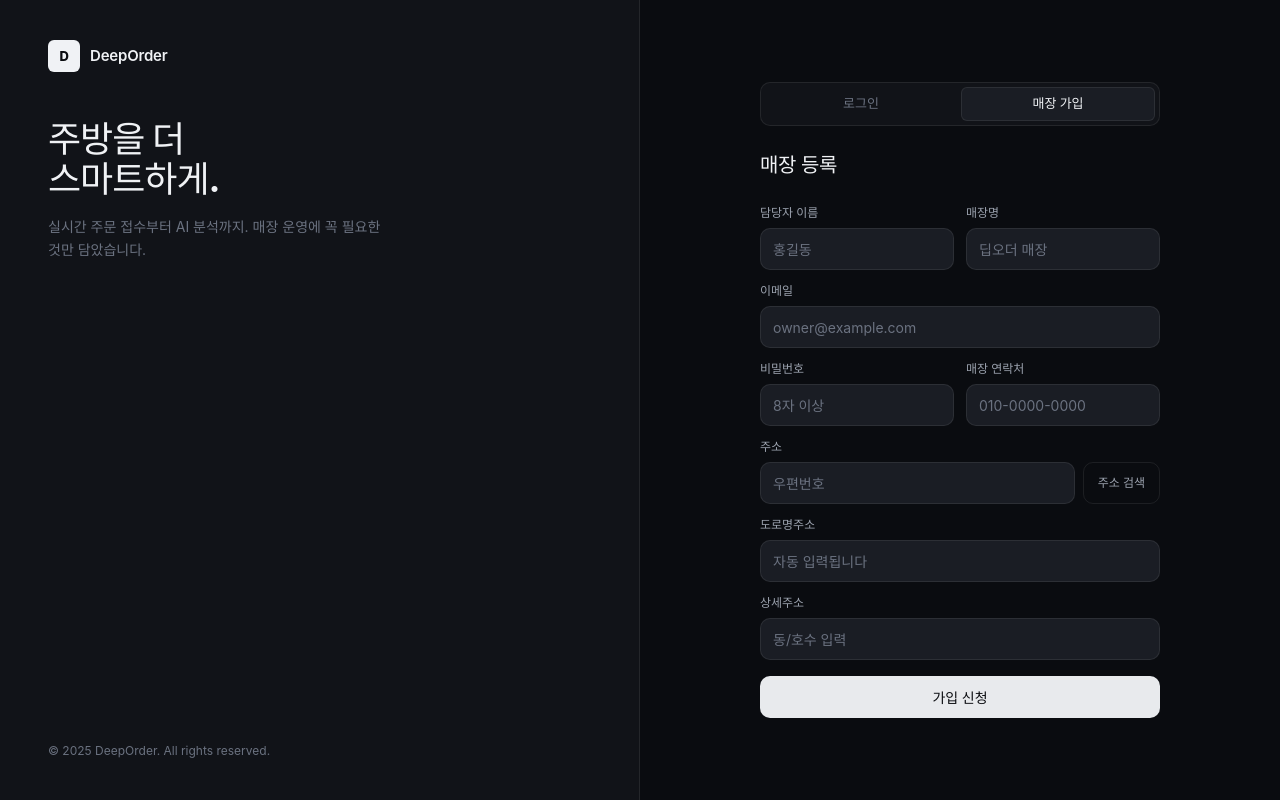
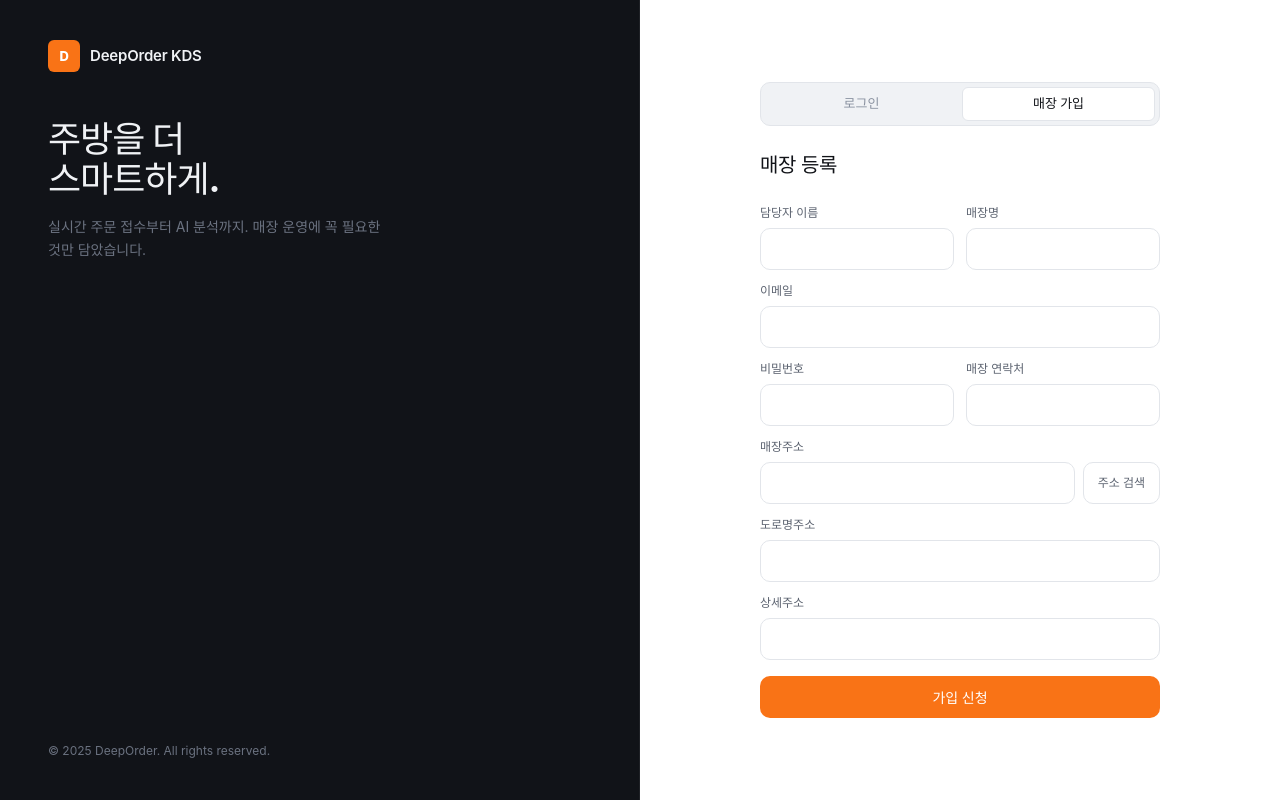
Before and after one commit to lshlabs/kds-web-temp, a React (Vite) app: page / in a window 1280 px wide. Both pictures are taken after a click on the tab "매장 가입". Built offline with nearby package versions, Linux system fonts and the light colour scheme; no server answers.

Commit message:
feat: add email saving and auto-login features, update brand name and styles
Co-authored-by: hu2chaso <125364307+lshlabs@users.noreply.github.com>

```diff
--- a/src/pages/AuthPage.tsx
+++ b/src/pages/AuthPage.tsx
@@ -1,4 +1,4 @@
-import { useEffect, useState } from "react";
+import { useEffect, useRef, useState } from "react";
 
 import { API_ORIGIN, ApiError, apiLogin, apiRegister } from "../lib/api";
 import type { AuthResponse, LoginRequest, RegisterRequest, RegisterResponse } from "../types";
@@ -32,6 +32,9 @@ export function AuthPage({ onLoginSuccess, onRegisterSuccess }: AuthPageProps) {
   const [submitting, setSubmitting] = useState(false);
   const [errorMessage, setErrorMessage] = useState<string | null>(null);
   const [addressHint, setAddressHint] = useState<string | null>(null);
+  const [rememberEmail, setRememberEmail] = useState(false);
+  const [autoLogin, setAutoLogin] = useState(false);
+  const emailRef = useRef<HTMLInputElement>(null);
 
   useEffect(() => {
     function handleMessage(event: MessageEvent) {
@@ -120,7 +123,7 @@ export function AuthPage({ onLoginSuccess, onRegisterSuccess }: AuthPageProps) {
         <div className="auth-hero-top">
           <div className="auth-brand">
             <div className="auth-brand-icon">D</div>
-            <span className="auth-brand-name">DeepOrder</span>
+            <span className="auth-brand-name">DeepOrder KDS</span>
           </div>
 
           <div className="auth-hero-headline">
@@ -158,9 +161,11 @@ export function AuthPage({ onLoginSuccess, onRegisterSuccess }: AuthPageProps) {
           </div>
 
           {/* Heading */}
-          <div className="auth-form-head">
-            <h2>{tab === "login" ? "다시 만나요" : "매장 등록"}</h2>
-          </div>
+          {tab === "register" && (
+            <div className="auth-form-head">
+              <h2>매장 등록</h2>
+            </div>
+          )}
 
           {/* Error */}
           {errorMessage ? <div className="banner error" role="alert">{errorMessage}</div> : null}
@@ -171,10 +176,10 @@ export function AuthPage({ onLoginSuccess, onRegisterSuccess }: AuthPageProps) {
                 <label htmlFor="login-email">이메일</label>
                 <input
                   id="login-email"
+                  ref={emailRef}
                   autoComplete="email"
                   name="email"
                   onChange={(e) => setLoginForm((c) => ({ ...c, email: e.target.value }))}
-                  placeholder="owner@example.com"
                   required
                   type="email"
                   value={loginForm.email}
@@ -189,11 +194,29 @@ export function AuthPage({ onLoginSuccess, onRegisterSuccess }: AuthPageProps) {
                   minLength={8}
                   name="password"
                   onChange={(e) => setLoginForm((c) => ({ ...c, password: e.target.value }))}
-                  placeholder="8자 이상"
                   required
                   type="password"
                   value={loginForm.password}
                 />
+              </div>
+
+              <div className="login-options">
+                <label className="checkbox-label">
+                  <input
+                    type="checkbox"
+                    checked={rememberEmail}
+                    onChange={(e) => setRememberEmail(e.target.checked)}
+                  />
+                  아이디 저장
+                </label>
+                <label className="checkbox-label">
+                  <input
+                    type="checkbox"
+                    checked={autoLogin}
+                    onChange={(e) => setAutoLogin(e.target.checked)}
+                  />
+                  자동 로그인
+                </label>
               </div>
 
               <button className="auth-submit" disabled={submitting} type="submit">
@@ -209,7 +232,6 @@ export function AuthPage({ onLoginSuccess, onRegisterSuccess }: AuthPageProps) {
                     id="reg-name"
                     name="name"
                     onChange={(e) => setRegisterForm((c) => ({ ...c, name: e.target.value }))}
-                    placeholder="홍길동"
                     required
                     value={registerForm.name}
                   />
@@ -220,7 +242,6 @@ export function AuthPage({ onLoginSuccess, onRegisterSuccess }: AuthPageProps) {
                     id="reg-store-name"
                     name="storeName"
                     onChange={(e) => setRegisterForm((c) => ({ ...c, storeName: e.target.value }))}
-                    placeholder="딥오더 매장"
                     required
                     value={registerForm.storeName}
                   />
@@ -234,7 +255,6 @@ export function AuthPage({ onLoginSuccess, onRegisterSuccess }: AuthPageProps) {
                   autoComplete="email"
                   name="email"
                   onChange={(e) => setRegisterForm((c) => ({ ...c, email: e.target.value }))}
-                  placeholder="owner@example.com"
                   required
                   type="email"
                   value={registerForm.email}
@@ -250,7 +270,6 @@ export function AuthPage({ onLoginSuccess, onRegisterSuccess }: AuthPageProps) {
                     minLength={8}
                     name="password"
                     onChange={(e) => setRegisterForm((c) => ({ ...c, password: e.target.value }))}
-                    placeholder="8자 이상"
                     required
                     type="password"
                     value={registerForm.password}
@@ -262,19 +281,17 @@ export function AuthPage({ onLoginSuccess, onRegisterSuccess }: AuthPageProps) {
                     id="reg-phone"
                     name="storePhone"
                     onChange={(e) => setRegisterForm((c) => ({ ...c, storePhone: e.target.value }))}
-                    placeholder="010-0000-0000"
                     value={registerForm.storePhone}
                   />
                 </div>
               </div>
 
               <div className="field">
-                <label>주소</label>
+                <label>매장주소</label>
                 <div className="field-inline">
                   <input
                     name="zipNo"
                     onChange={(e) => setRegisterForm((c) => ({ ...c, zipNo: e.target.value }))}
-                    placeholder="우편번호"
                     value={registerForm.zipNo}
                     readOnly
                   />
@@ -290,7 +307,6 @@ export function AuthPage({ onLoginSuccess, onRegisterSuccess }: AuthPageProps) {
                   id="reg-road-address"
                   name="roadAddress"
                   onChange={(e) => setRegisterForm((c) => ({ ...c, roadAddress: e.target.value }))}
-                  placeholder="자동 입력됩니다"
                   value={registerForm.roadAddress}
                   readOnly
                 />
@@ -302,7 +318,6 @@ export function AuthPage({ onLoginSuccess, onRegisterSuccess }: AuthPageProps) {
                   id="reg-address-detail"
                   name="addressDetail"
                   onChange={(e) => setRegisterForm((c) => ({ ...c, addressDetail: e.target.value }))}
-                  placeholder="동/호수 입력"
                   value={registerForm.addressDetail}
                 />
               </div>
--- a/src/styles.css
+++ b/src/styles.css
@@ -2,26 +2,34 @@
    Design tokens
 ───────────────────────────────────────────── */
 :root {
-  /* Brand */
-  --color-bg: #0a0c10;
-  --color-surface: #111318;
-  --color-surface-2: #1a1d24;
-  --color-border: rgba(255, 255, 255, 0.08);
-  --color-border-hover: rgba(255, 255, 255, 0.16);
+  /* Brand — light base + orange accent */
+  --color-bg: #f7f8fa;
+  --color-surface: #ffffff;
+  --color-surface-2: #f0f2f5;
+  --color-border: #e2e5ea;
+  --color-border-hover: #c8cdd6;
 
   /* Text */
-  --color-text: #f0f2f5;
-  --color-text-muted: #6b7280;
-  --color-text-subtle: #9ca3af;
+  --color-text: #111318;
+  --color-text-muted: #8a92a0;
+  --color-text-subtle: #5c6370;
 
-  /* Accent */
-  --color-accent: #e8eaed;
-  --color-accent-fg: #0a0c10;
+  /* Accent — warm orange */
+  --color-accent: #f97316;
+  --color-accent-hover: #ea6a0a;
+  --color-accent-fg: #ffffff;
+  --color-accent-subtle: rgba(249, 115, 22, 0.08);
+  --color-accent-border: rgba(249, 115, 22, 0.25);
+
+  /* Hero left panel */
+  --color-hero-bg: #111318;
+  --color-hero-text: #f0f2f5;
+  --color-hero-muted: #6b7280;
 
   /* States */
-  --color-error-bg: rgba(220, 38, 38, 0.08);
-  --color-error-border: rgba(220, 38, 38, 0.3);
-  --color-error-text: #f87171;
+  --color-error-bg: rgba(220, 38, 38, 0.06);
+  --color-error-border: rgba(220, 38, 38, 0.25);
+  --color-error-text: #dc2626;
 
   --radius-sm: 6px;
   --radius-md: 10px;
@@ -38,7 +46,7 @@
 body {
   background: var(--color-bg);
   color: var(--color-text);
-  font-family: Inter, ui-sans-serif, system-ui, -apple-system, "Segoe UI", sans-serif;
+  font-family: "Pretendard Variable", Pretendard, Inter, ui-sans-serif, system-ui, -apple-system, "Segoe UI", sans-serif;
   font-size: 14px;
   font-synthesis: none;
   line-height: 1.5;
@@ -61,7 +69,7 @@ h1, h2, h3, h4, p {
    Form elements
 ───────────────────────────────────────────── */
 input {
-  background: var(--color-surface-2);
+  background: var(--color-surface);
   border: 1px solid var(--color-border);
   border-radius: var(--radius-md);
   color: var(--color-text);
@@ -69,7 +77,7 @@ input {
   height: 42px;
   outline: none;
   padding: 0 12px;
-  transition: border-color 0.15s;
+  transition: border-color 0.15s, box-shadow 0.15s;
   width: 100%;
 }
 
@@ -78,7 +86,22 @@ input::placeholder {
 }
 
 input:focus {
-  border-color: var(--color-border-hover);
+  border-color: var(--color-accent);
+  box-shadow: 0 0 0 3px var(--color-accent-subtle);
+}
+
+input[readonly]:focus {
+  border-color: var(--color-border);
+  box-shadow: none;
+}
+
+/* Checkboxes — keep native sizing, no override */
+input[type="checkbox"] {
+  height: auto;
+  width: auto;
+  accent-color: var(--color-accent);
+  cursor: pointer;
+  flex-shrink: 0;
 }
 
 button {
@@ -95,7 +118,7 @@ button {
   height: 42px;
   justify-content: center;
   padding: 0 16px;
-  transition: opacity 0.15s;
+  transition: background 0.15s;
   white-space: nowrap;
 }
 
@@ -105,19 +128,19 @@ button:disabled {
 }
 
 button:not(:disabled):hover {
-  opacity: 0.88;
+  background: var(--color-accent-hover);
 }
 
 .btn-outline {
-  background: transparent;
+  background: var(--color-surface);
   border: 1px solid var(--color-border);
   color: var(--color-text-subtle);
 }
 
 .btn-outline:not(:disabled):hover {
+  background: var(--color-surface-2);
   border-color: var(--color-border-hover);
   color: var(--color-text);
-  opacity: 1;
 }
 
 /* ─────────────────────────────────────────────
@@ -129,10 +152,10 @@ button:not(:disabled):hover {
   min-height: 100vh;
 }
 
-/* Left panel — brand */
+/* Left panel — brand (always dark) */
 .auth-hero {
-  background: var(--color-surface);
-  border-right: 1px solid var(--color-border);
+  background: var(--color-hero-bg);
+  border-right: 1px solid rgba(255, 255, 255, 0.06);
   display: flex;
   flex-direction: column;
   gap: 0;
@@ -153,9 +176,9 @@ button:not(:disabled):hover {
 }
 
 .auth-brand-icon {
-  background: var(--color-text);
+  background: var(--color-accent);
   border-radius: var(--radius-sm);
-  color: var(--color-accent-fg);
+  color: #ffffff;
   font-size: 13px;
   font-weight: 800;
   height: 32px;
@@ -166,7 +189,7 @@ button:not(:disabled):hover {
 }
 
 .auth-brand-name {
-  color: var(--color-text);
+  color: var(--color-hero-text);
   font-size: 15px;
   font-weight: 600;
   letter-spacing: -0.2px;
@@ -179,7 +202,7 @@ button:not(:disabled):hover {
 }
 
 .auth-hero-headline h1 {
-  color: var(--color-text);
+  color: var(--color-hero-text);
   font-size: 36px;
   font-weight: 700;
   letter-spacing: -1px;
@@ -187,20 +210,20 @@ button:not(:disabled):hover {
 }
 
 .auth-hero-headline p {
-  color: var(--color-text-muted);
+  color: var(--color-hero-muted);
   font-size: 14px;
   line-height: 1.65;
   max-width: 340px;
 }
 
 .auth-hero-footer {
-  color: var(--color-text-muted);
+  color: var(--color-hero-muted);
   font-size: 12px;
 }
 
 /* Right panel — form */
 .auth-card {
-  background: var(--color-bg);
+  background: var(--color-surface);
   display: flex;
   flex-direction: column;
   justify-content: center;
@@ -220,7 +243,7 @@ button:not(:disabled):hover {
 .auth-tabs {
   display: flex;
   gap: 4px;
-  background: var(--color-surface);
+  background: var(--color-surface-2);
   border: 1px solid var(--color-border);
   border-radius: var(--radius-md);
   padding: 4px;
@@ -228,22 +251,24 @@ button:not(:disabled):hover {
 
 .auth-tab {
   background: transparent;
+  border: 1px solid transparent;
   border-radius: var(--radius-sm);
   color: var(--color-text-muted);
   flex: 1;
   font-size: 13px;
   font-weight: 500;
   height: 34px;
+  transition: color 0.15s, background 0.15s;
 }
 
 .auth-tab:not(:disabled):hover {
+  background: transparent;
   color: var(--color-text-subtle);
-  opacity: 1;
 }
 
 .auth-tab.active {
-  background: var(--color-surface-2);
-  border: 1px solid var(--color-border);
+  background: var(--color-surface);
+  border-color: var(--color-border);
   color: var(--color-text);
   font-weight: 600;
 }
@@ -282,6 +307,24 @@ button:not(:disabled):hover {
   font-weight: 500;
 }
 
+/* Login options — remember / auto login */
+.login-options {
+  display: flex;
+  gap: 20px;
+  margin-top: -2px;
+}
+
+.checkbox-label {
+  align-items: center;
+  color: var(--color-text-subtle) !important;
+  cursor: pointer;
+  display: flex;
+  font-size: 13px;
+  font-weight: 400 !important;
+  gap: 6px;
+  user-select: none;
+}
+
 .field-row {
   display: grid;
   gap: 12px;
@@ -310,12 +353,12 @@ button:not(:disabled):hover {
 
 /* Error/info banner */
 .banner {
+  background: var(--color-surface-2);
+  border: 1px solid var(--color-border);
   border-radius: var(--radius-md);
+  color: var(--color-text-subtle);
   font-size: 13px;
   padding: 10px 14px;
-  background: var(--color-surface-2);
-  border: 1px solid var(--color-border);
-  color: var(--color-text-subtle);
 }
 
 .banner.error {
@@ -546,14 +589,14 @@ h1 {
 }
 
 .board-tab.active {
-  background: var(--color-text);
-  border-color: var(--color-text);
-  color: var(--color-bg);
+  background: var(--color-accent);
+  border-color: var(--color-accent);
+  color: var(--color-accent-fg);
 }
 
 .board-tab span {
   align-items: center;
-  background: rgba(255, 255, 255, 0.12);
+  background: rgba(0, 0, 0, 0.08);
   border-radius: 999px;
   color: inherit;
   display: inline-flex;
@@ -566,7 +609,7 @@ h1 {
 }
 
 .board-tab.active span {
-  background: rgba(0, 0, 0, 0.12);
+  background: rgba(255, 255, 255, 0.2);
 }
 
 .board-panel {
```
